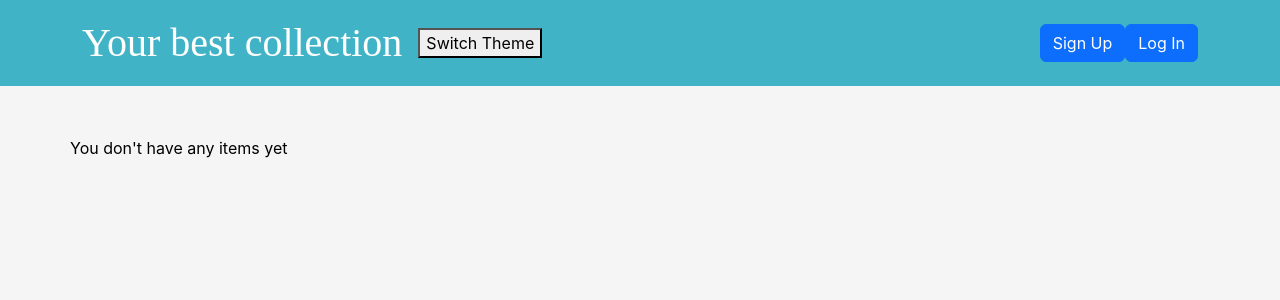
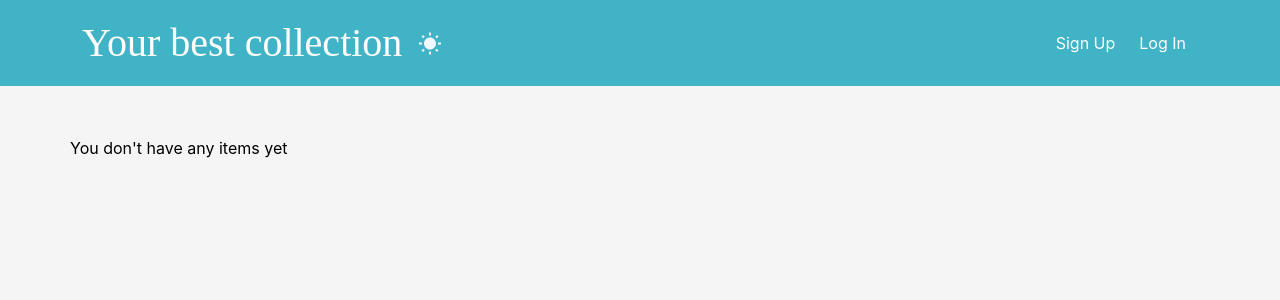
Before and after one commit to TatsianaYurchyk/collections_front, a React (Create React App) app: page /collections/1 in a window 1280 px wide. Shown: the top 300 px of the page. Built offline with nearby package versions, Linux system fonts and the light colour scheme; no server answers.

Commit message:
add styles theme

```diff
--- a/src/components/CreateCollectionModal.tsx
+++ b/src/components/CreateCollectionModal.tsx
@@ -249,10 +249,10 @@ const CreateCollectionModal = ({
 
 					{!toggle ? (
 						<Button
-							className="addMargin"
+							className="addMargin buttonColor"
 							onClick={addBtnClick}
 							variant="secondary">
-							Add new
+							Add new field
 						</Button>
 					) : (
 						<InputGroup className="mb-3">
@@ -273,15 +273,11 @@ const CreateCollectionModal = ({
 					<Button
 						type="submit"
 						disabled={isSubmitting}
-						className="width100">
+						className="width100 buttonColor">
 					{collectionToEdit?"Update":"Create"}
+
 					</Button>
 
-					<Button
-						onClick={() => console.log(selectedOption)}
-						className="width100">
-						Console
-					</Button>
 				</Form>
 			</Modal.Body>
 		</Modal>
--- a/src/components/ItemsOfCollection.tsx
+++ b/src/components/ItemsOfCollection.tsx
@@ -166,7 +166,7 @@ const ItemsOfCollection = ()=>
 					<ButtonGroup
 						aria-label="Basic example"
 						className="mb-3 width100 adminBtn">
-						<Button variant="primary" onClick={() => setShowItemModal(true)}>
+						<Button className="buttonColor"  onClick={() => setShowItemModal(true)}>
 							Add new Item
 						</Button>
 						{/* <Button variant="secondary" onClick={activateStatusAll}>
--- a/src/components/NavBar.tsx
+++ b/src/components/NavBar.tsx
@@ -1,8 +1,12 @@
-import { Container, Nav, Navbar } from "react-bootstrap";
+import { Button, Container, Nav, Navbar } from "react-bootstrap";
 import { User } from "../models/user";
 import NavBarLoggedInView from "./NavBarLoggedInView";
 import NavBarLoggedOutView from "./NavBarLoggedOutView";
 import { Link } from "react-router-dom";
+import ToggleButton from '@mui/material/ToggleButton';
+import { useState } from "react";
+import Brightness3Icon from '@mui/icons-material/Brightness3';
+import WbSunnyIcon from '@mui/icons-material/WbSunny';
 
 interface NavBarProps {
     loggedInUser: User | null,
@@ -13,6 +17,7 @@ interface NavBarProps {
 }
 
 const NavBar = ({ loggedInUser, onSignUpClicked, onLoginClicked, onLogoutSuccessful, onToggleThemeClicked }: NavBarProps) => {
+    const [dark, setDark] = useState(false);
     return (
         <Navbar className="navBar" variant="dark" expand="sm" sticky="top">
             <Container>
@@ -21,7 +26,18 @@ const NavBar = ({ loggedInUser, onSignUpClicked, onLoginClicked, onLogoutSuccess
                 </Navbar.Brand>
                 <Navbar.Toggle aria-controls="main-navbar" />
                 <Navbar.Collapse id="main-navbar">
-                <button onClick={onToggleThemeClicked}>Switch Theme</button>
+                <div className="toggleButton"
+    //   value="check"
+    //   selected={dark}
+      onChange={() => {
+        setDark(!dark);
+      }}
+      onClick={()=>{setDark(!dark);onToggleThemeClicked()}}
+    >
+        {dark? <Brightness3Icon />:<WbSunnyIcon />}
+
+    </div>
+
                     <Nav className="ms-auto">
                         {loggedInUser
                             ? <NavBarLoggedInView user={loggedInUser} onLogoutSuccessful={onLogoutSuccessful} />
--- a/src/components/NavBarLoggedInView.tsx
+++ b/src/components/NavBarLoggedInView.tsx
@@ -33,7 +33,7 @@ const NavBarLoggedInView = ({ user, onLogoutSuccessful }: NavBarLoggedInViewProp
                 You are an admin. Signed in as: {user.username}
             </Navbar.Text>
             {!adminPanel?
-            <Button onClick={() => {navigate("/adminPanel"); setAdminPanel(true)}} className="buttonColor">Admin Panel</Button>:  <Button onClick={() => {navigate("/"); setAdminPanel(false)}}>Back to Home Page</Button>}
+            <Button onClick={() => {navigate("/adminPanel"); setAdminPanel(true)}} className="buttonColor">Admin Panel</Button>:  <Button onClick={() => {navigate("/"); setAdminPanel(false)} } className="buttonColor">Back to Home Page</Button>}
             {/* <Button onClick={logout}>Log Out</Button> */}
             <Button onClick={()=>{logout();navigate("/") }} className="buttonColor">Log Out</Button>
             </>
--- a/src/components/NavBarLoggedOutView.tsx
+++ b/src/components/NavBarLoggedOutView.tsx
@@ -8,8 +8,8 @@ interface NavBarLoggedOutViewProps {
 const NavBarLoggedOutView = ({ onSignUpClicked, onLoginClicked }: NavBarLoggedOutViewProps) => {
     return (
         <>
-            <Button onClick={onSignUpClicked}>Sign Up</Button>
-            <Button onClick={onLoginClicked}>Log In</Button>
+            <Button onClick={onSignUpClicked} className="buttonColor" >Sign Up</Button>
+            <Button onClick={onLoginClicked} className="buttonColor" >Log In</Button>
         </>
     );
 }
--- a/src/network/collections_api.ts
+++ b/src/network/collections_api.ts
@@ -4,8 +4,8 @@ import { User } from "../models/user";
 import { Topic } from "../models/topic";
 import { Collection} from "../models/collection";
 
-//  const USER_API_URL = "https://collections-mern-api.onrender.com";
- const USER_API_URL = "http://localhost:8000";
+ const USER_API_URL = "https://collections-mern-api.onrender.com";
+//  const USER_API_URL = "http://localhost:8000";
 
 async function fetchData(input: RequestInfo, init?: RequestInit, credentials?: RequestCredentials) {
     const response = await fetch(input, init );
--- a/src/network/items_api.ts
+++ b/src/network/items_api.ts
@@ -5,8 +5,8 @@ import { Topic } from "../models/topic";
 import { Item } from "../models/item";
 import { Collection} from "../models/collection";
 
-//  const USER_API_URL = "https://collections-mern-api.onrender.com";
-  const USER_API_URL = "http://localhost:8000";
+ const USER_API_URL = "https://collections-mern-api.onrender.com";
+//   const USER_API_URL = "http://localhost:8000";
 
 async function fetchData(input: RequestInfo, init?: RequestInit, credentials?: RequestCredentials) {
     const response = await fetch(input, init );
--- a/src/network/users_api.ts
+++ b/src/network/users_api.ts
@@ -2,8 +2,8 @@ import { ConflictError, UnauthorizedError } from "../errors/http_errors";
 import { UserNote } from "../models/userNote";
 import { User } from "../models/user";
 
-// const USER_API_URL = "https://collections-mern-api.onrender.com";
- const USER_API_URL = "http://localhost:8000";
+const USER_API_URL = "https://collections-mern-api.onrender.com";
+//  const USER_API_URL = "http://localhost:8000";
 
 async function fetchData(input: RequestInfo, init?: RequestInit, credentials?: RequestCredentials) {
     const response = await fetch(input, init );
--- a/src/styles/App.css
+++ b/src/styles/App.css
@@ -86,3 +86,7 @@ code {
 .buttonColor:hover{
   background-color: rgb(55, 148, 165);
 }
+
+.toggleButton{
+  color: aliceblue;
+}
```
